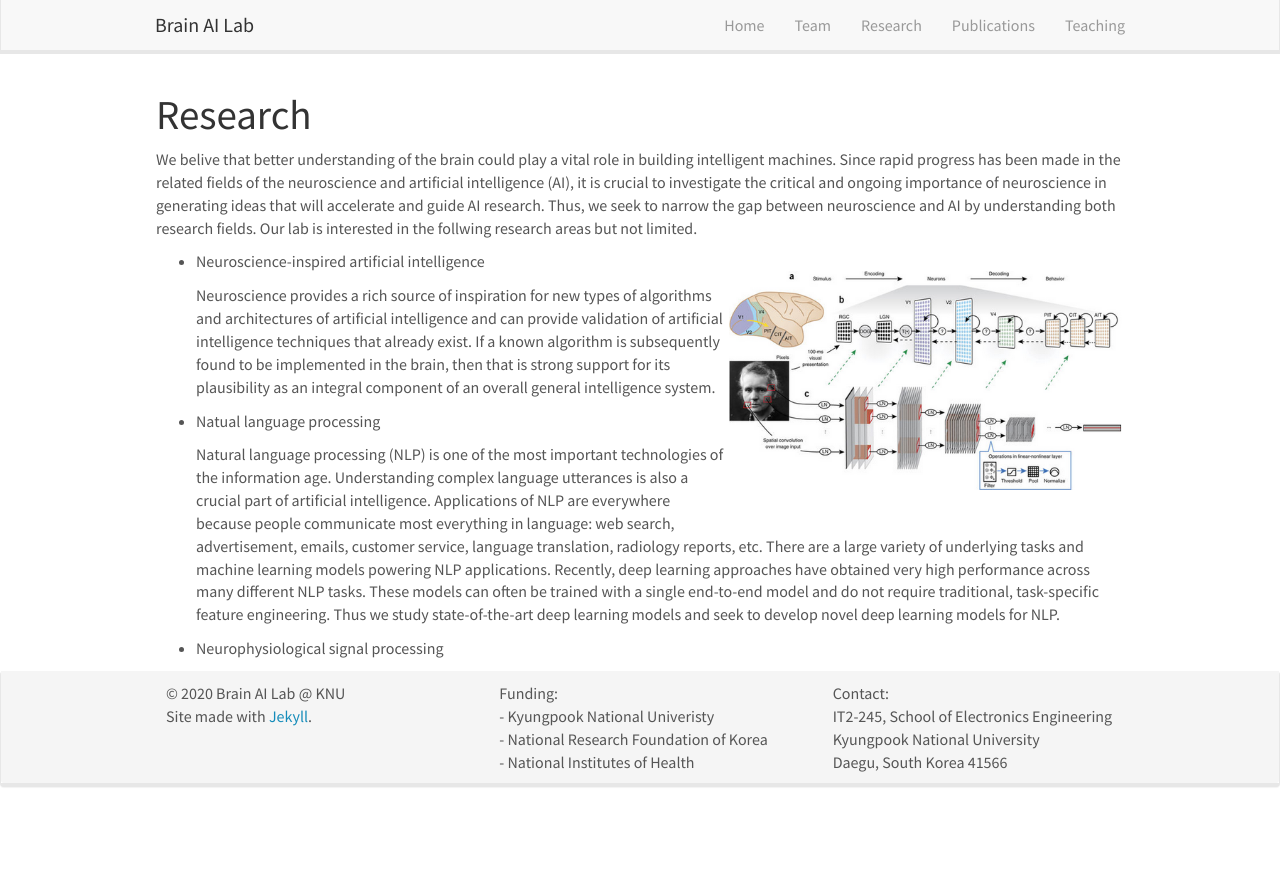
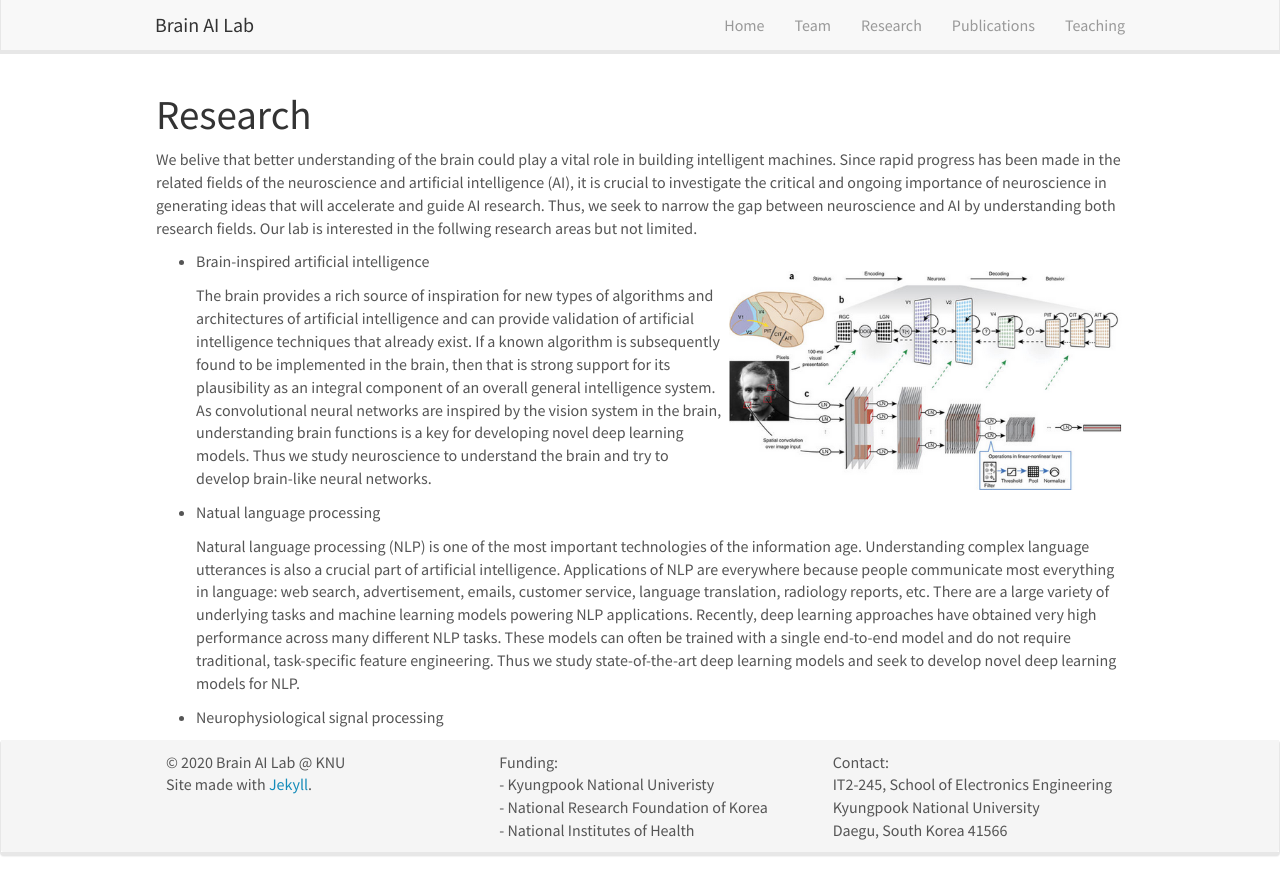
Before and after one commit to KNU-BrainAI/knu-brainai.github.io, a Jekyll site: the page built from _pages/research.md, in a window 1280 px wide. Shown: the top 895 px of the page. Built offline with Jekyll 4.4.1, drawn with Linux system fonts in a browser that asks for light colours; nearby versions of some CDN libraries.

Commit message:
Update research.md

```diff
--- a/_pages/research.md
+++ b/_pages/research.md
@@ -10,9 +10,9 @@ permalink: /research/
 
 We belive that better understanding of the brain could play a vital role in building intelligent machines. Since rapid progress has been made in the related fields of the neuroscience and artificial intelligence (AI), it is crucial to investigate the critical and ongoing importance of neuroscience in generating ideas that will accelerate and guide AI research. Thus, we seek to narrow the gap between neuroscience and AI by understanding both research fields. Our lab is interested in the follwing research areas but not limited.
 
-- Neuroscience-inspired artificial intelligence ![]({{ site.url }}{{ site.baseurl }}/images/cnn.png){: style="width: 400px; float: right"}
+- Brain-inspired artificial intelligence ![]({{ site.url }}{{ site.baseurl }}/images/cnn.png){: style="width: 400px; float: right"}
 
-  Neuroscience provides a rich source of inspiration for new types of algorithms and architectures of artificial intelligence and can provide validation of   artificial intelligence techniques that already exist. If a known algorithm is subsequently found to be implemented in the brain, then that is strong support for its plausibility as an integral component of an overall general intelligence system.
+  The brain provides a rich source of inspiration for new types of algorithms and architectures of artificial intelligence and can provide validation of artificial intelligence techniques that already exist. If a known algorithm is subsequently found to be implemented in the brain, then that is strong support for its plausibility as an integral component of an overall general intelligence system. As convolutional neural networks are inspired by the vision system in the brain, understanding brain functions is a key for developing novel deep learning models. Thus we study neuroscience to understand the brain and try to develop brain-like neural networks.
 
 - Natual language processing
 
```
